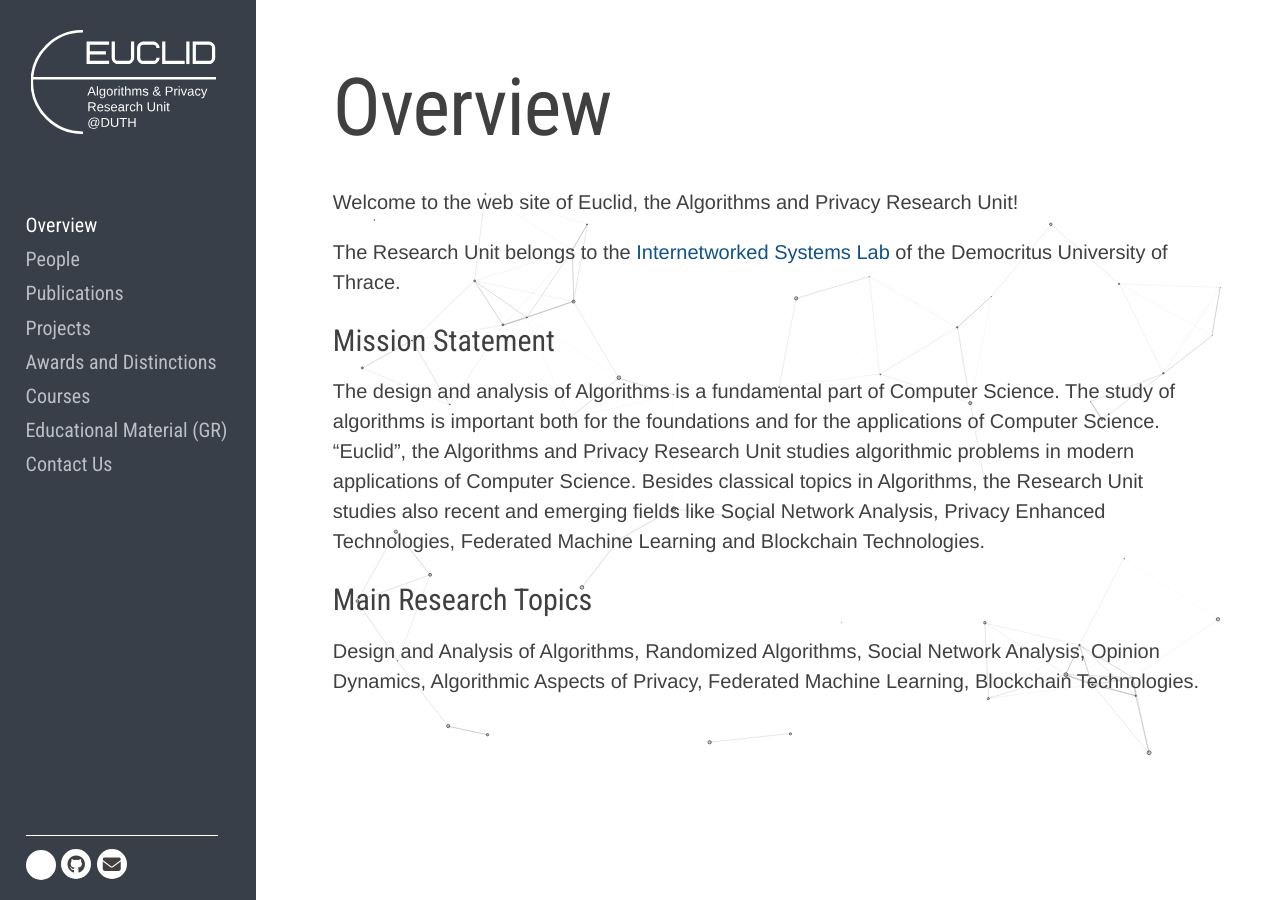
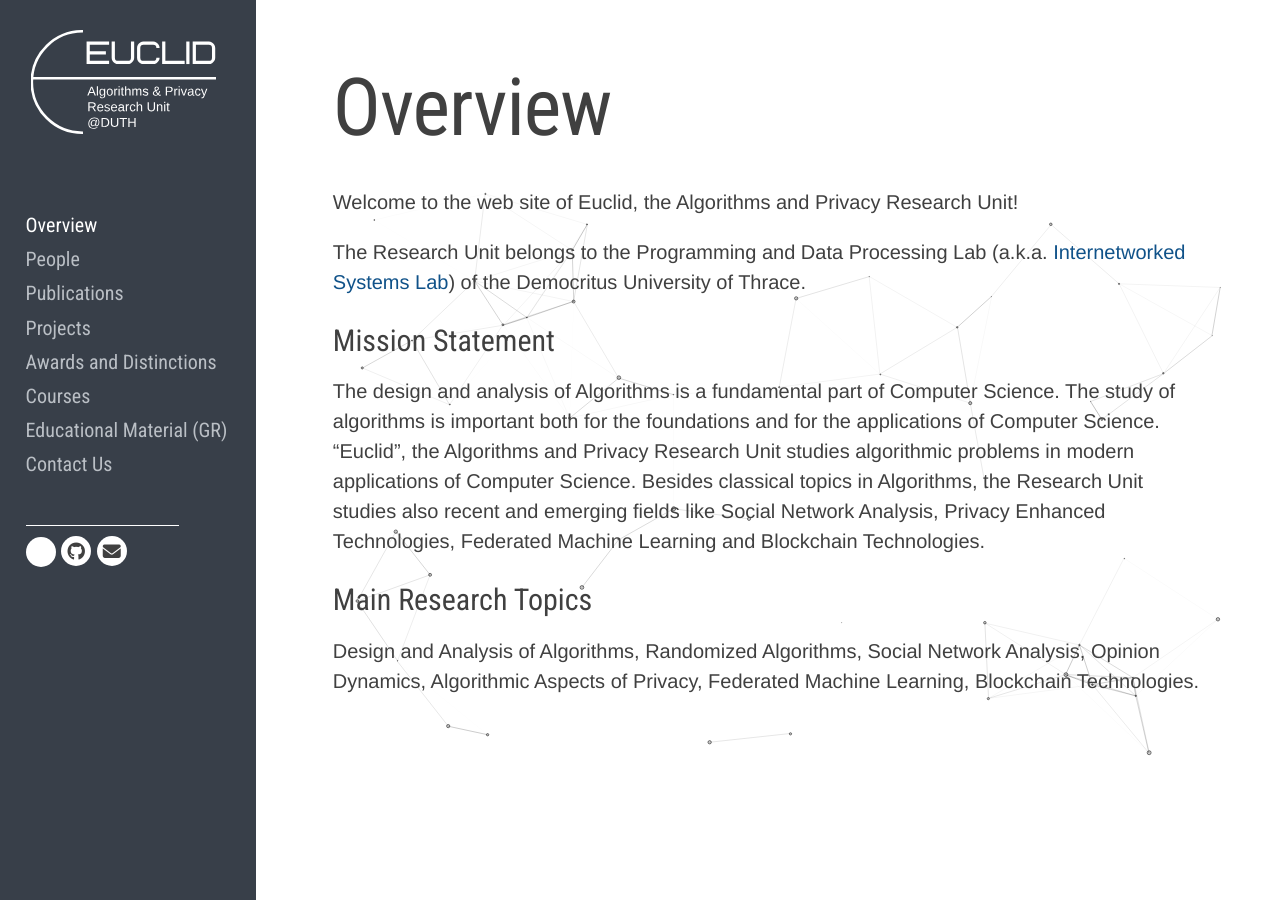
Before and after one commit to euclid-team/euclid-team.github.io, a Jekyll site: the page built from _pages/index.md, in a window 1280 px wide. Built offline with Jekyll 4.4.1, drawn with Linux system fonts in a browser that asks for light colours; nearby versions of some CDN libraries; a style sheet for code colours, icons or effects is not loaded.

Commit message:
Some Content changes

```diff
--- a/_pages/index.md
+++ b/_pages/index.md
@@ -7,7 +7,7 @@ permalink: /
 </div>
 Welcome to the web site of Euclid, the Algorithms and Privacy Research Unit!
 
-The Research Unit belongs to the <a href="http://www.intersys-lab.org/" target="_blank">Internetworked Systems Lab</a> of the Democritus University of Thrace.
+The Research Unit belongs to the Programming and Data Processing Lab (a.k.a. <a href="http://www.intersys-lab.org/" target="_blank">Internetworked Systems Lab</a>) of the Democritus University of Thrace.
 
 ### Mission Statement
 
--- a/assets/core/editor-ex.css
+++ b/assets/core/editor-ex.css
@@ -221,7 +221,7 @@ var {
   line-height: 26px;
 }
 
-/* New social links style as bottom line */
+/* New social links style */
 .social-links ul a {
   min-height: 30px;
   min-width: 30px;
@@ -229,9 +229,7 @@ var {
 }
 
 .social-links {
-  position: absolute;
-  bottom: 0;
-  padding-top: 0;
+  padding-top: 40;
 }
 
 .bottom-line {
```
Also changed, not shown: _pages/federated-traffic.md (+1 -1 lines).
